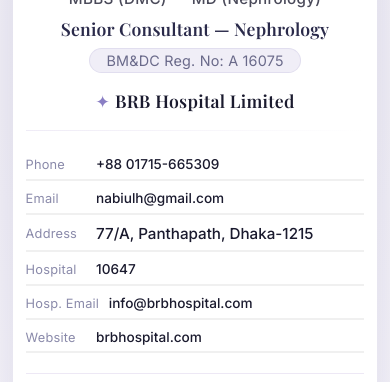
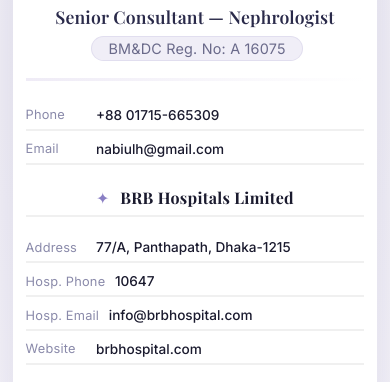
Before and after one commit to Rafin14/card_info, a plain HTML site: page index.html in a window 390 px wide. Shown: the part 350-732 px from the top of the page. Drawn offline with nearby package versions, Linux system fonts and the light colour scheme; a web font is replaced by a local one.

Commit message:
visual changes

```diff
--- a/index.html
+++ b/index.html
@@ -154,7 +154,7 @@
             flex-wrap: wrap;
             align-items: baseline;
             gap: 0.5rem 1rem;
-            margin-bottom: 1rem;
+            margin-bottom: 0.25rem;
         }
 
         .title-role {
@@ -175,27 +175,13 @@
             border-radius: 30px;
             letter-spacing: 0.2px;
             border: 1px solid rgba(138, 127, 196, 0.15);
-        }
-
-        /* ── Hospital Name ── */
-        .hospital-name {
-            font-family: 'Playfair Display', serif;
-            font-weight: 600;
-            font-size: 1.25rem;
-            color: #1a1a2e;
-            margin-bottom: 0.3rem;
-            letter-spacing: 0.3px;
-        }
-
-        .hospital-name .accent {
-            color: #8a7fc4;
-            font-weight: 400;
+            margin-left: 0.25rem;  /* fine-tune spacing after the title */
         }
 
         /* ── Divider ── */
         .divider-light {
             width: 100%;
-            height: 1px;
+            height: 3px;
             background: linear-gradient(90deg, #e4def0, transparent);
             margin: 0.8rem 0 1rem 0;
             opacity: 0.6;
@@ -252,7 +238,32 @@
             color: #8a7fc4;
         }
 
-        /* Address row (full width) */
+        .hospital-row {
+            grid-column: 1 / -1;
+            display: flex;
+            align-items: center;
+
+            margin: 0.8rem 0;      /* ← increase/decrease this */
+            padding: 0.3rem 0;
+
+            border-bottom: 2px solid rgba(0, 0, 0, 0.06);
+        }
+
+        .hospital-row .value {
+            font-family: 'Playfair Display', serif;
+            font-weight: 700;
+            font-size: 1.25rem;
+            color: #1a1a2e;
+            letter-spacing: 0.3px;
+        }
+
+        .hospital-row .value .accent-star {
+            color: #8a7fc4;
+            font-weight: 400;
+            margin-right: 0.4rem;
+        }
+
+        /* ── Address row (full width) ── */
         .address-row {
             grid-column: 1 / -1;
             display: flex;
@@ -371,6 +382,10 @@
                 gap: 0.3rem;
             }
 
+            .hospital-row {
+                grid-column: 1;
+            }
+
             .address-row {
                 grid-column: 1;
             }
@@ -413,9 +428,14 @@
                 font-size: 1.1rem;
             }
 
-            .hospital-name {
+            .hospital-row .value {
+                font-size: 1.1rem;
                 text-align: center;
-                font-size: 1.1rem;
+                width: 100%;
+            }
+
+            .hospital-row {
+                justify-content: center;
             }
 
             .accent-line {
@@ -429,6 +449,7 @@
             }
 
             .contact-item,
+            .hospital-row,
             .address-row {
                 font-size: 0.9rem;
                 padding: 0.4rem 0;
@@ -467,8 +488,13 @@
                 font-size: 0.8rem;
             }
 
-            .contact-item .value {
+            .contact-item .value,
+            .address-row .value {
                 font-size: 0.85rem;
+            }
+
+            .hospital-row .value {
+                font-size: 1rem;
             }
         }
 
@@ -531,13 +557,8 @@
 
                 <!-- Title + Reg -->
                 <div class="title-row">
-                    <span class="title-role">Senior Consultant — Nephrology</span>
+                    <span class="title-role">Senior Consultant — Nephrologist</span>
                     <span class="reg-number">BM&DC Reg. No: A 16075</span>
-                </div>
-
-                <!-- Hospital Name -->
-                <div class="hospital-name">
-                    <span class="accent">✦</span> BRB Hospital Limited
                 </div>
 
                 <!-- Divider -->
@@ -562,6 +583,13 @@
                         </span>
                     </div>
 
+                    <!-- ─── HOSPITAL NAME – label removed, extra spacing ─── -->
+                    <div class="hospital-row">
+                        <span class="value">
+                            <span class="accent-star">✦</span> BRB Hospitals Limited
+                        </span>
+                    </div>
+
                     <!-- Address (full width) -->
                     <div class="address-row">
                         <span class="label-text">Address</span>
@@ -572,7 +600,7 @@
 
                     <!-- Hospital Phone -->
                     <div class="contact-item">
-                        <span class="label-text">Hospital</span>
+                        <span class="label-text">Hosp. Phone</span>
                         <span class="value">
                             <a href="tel:10647">10647</a>
                         </span>
```
